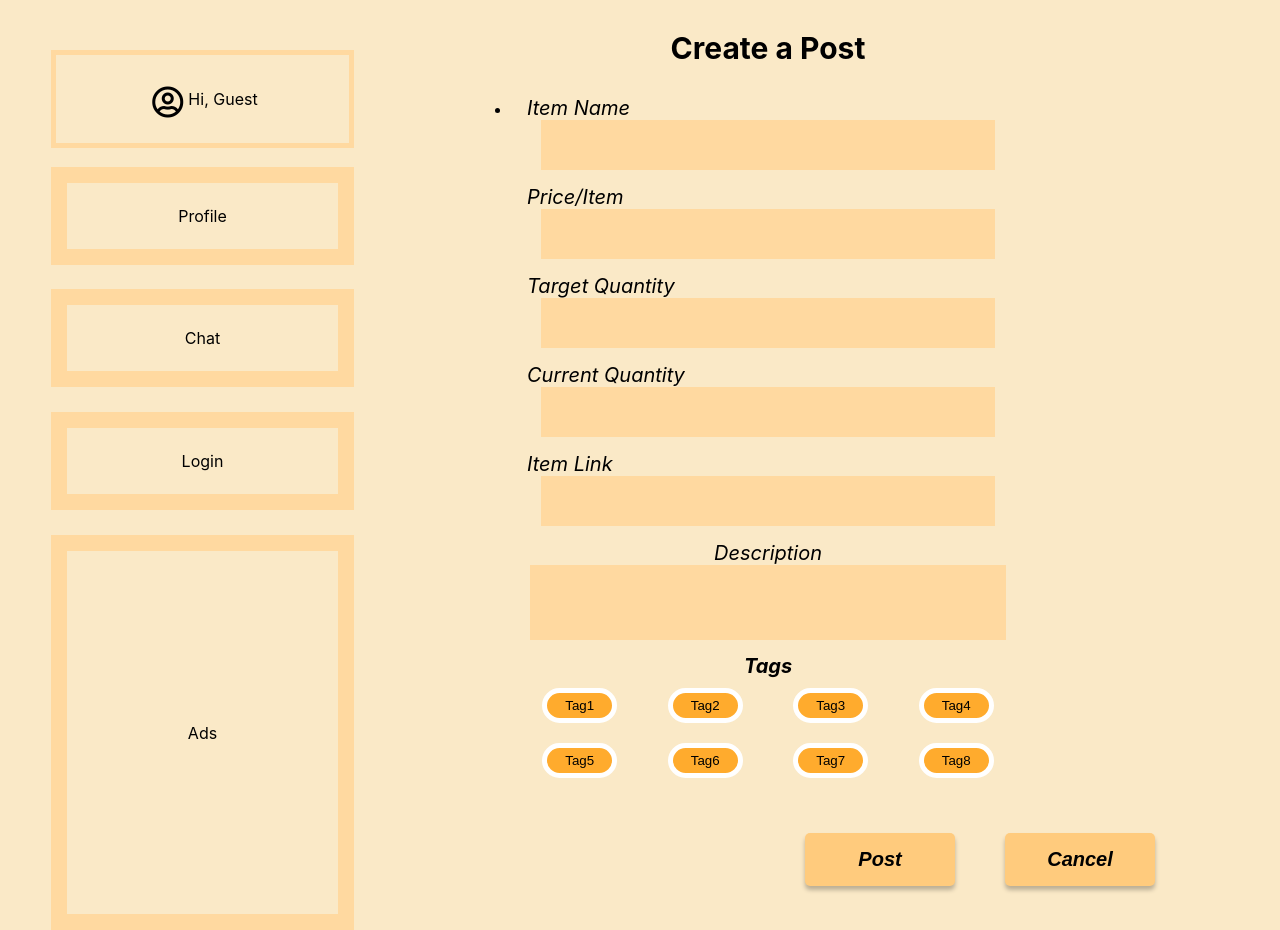
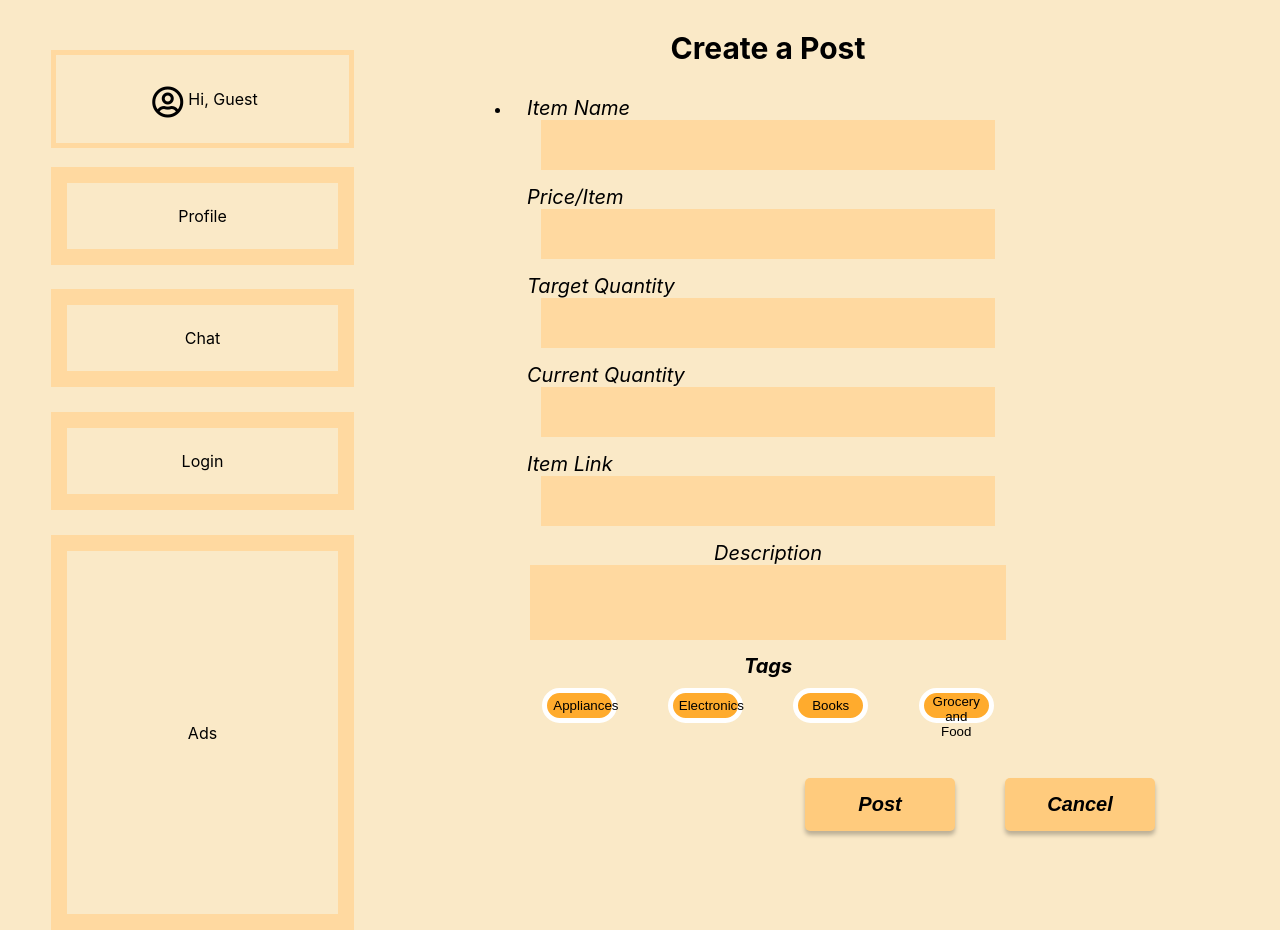
Before and after one commit to cis350/project-uniteandconquer, a React (Create React App) app in the folder uniteandconquer/: page /create-post in a window 1280 px wide. Built offline with nearby package versions, Linux system fonts and the light colour scheme.

Commit message:
Update CreatePost.js

```diff
--- a/uniteandconquer/src/components/CreatePost.js
+++ b/uniteandconquer/src/components/CreatePost.js
@@ -15,9 +15,11 @@ function CreatePost() {
 
   const [link, setLink] = useState('');
   const [description, setDescription] = useState('');
-  const [tags, setTags] = useState([]);
+  const [tags, setTags] = useState([
+
+  ]);
   const navigate = useNavigate();
-  const allTags = ['Tag1', 'Tag2', 'Tag3', 'Tag4', 'Tag5', 'Tag6', 'Tag7', 'Tag8'];
+  const allTags = ['Appliances', 'Electronics', 'Books', 'Grocery and Food'];
 
   /**
    * dummy user id
@@ -32,6 +34,7 @@ function CreatePost() {
     }
   }
   useEffect(() => {
+    console.log(allTags);
     allTags.forEach((tag) => { document.getElementById(tag).className = 'tag'; });
     tags.forEach((tag) => { document.getElementById(tag).className = 'tag_selected'; });
   }, [tags]);
@@ -104,14 +107,9 @@ function CreatePost() {
             <div className="create-post-tags">
               <div className="tags-label">Tags</div>
               <div className="post-tags">
-                <button className="tag" type="button" key="Tag1" id="Tag1" onClick={() => addTags('Tag1')}>Tag1</button>
-                <button className="tag" type="button" key="Tag2" id="Tag2" onClick={() => addTags('Tag2')}>Tag2</button>
-                <button className="tag" type="button" key="Tag3" id="Tag3" onClick={() => addTags('Tag3')}>Tag3</button>
-                <button className="tag" type="button" key="Tag4" id="Tag4" onClick={() => addTags('Tag4')}>Tag4</button>
-                <button className="tag" type="button" key="Tag5" id="Tag5" onClick={() => addTags('Tag5')}>Tag5</button>
-                <button className="tag" type="button" key="Tag6" id="Tag6" onClick={() => addTags('Tag6')}>Tag6</button>
-                <button className="tag" type="button" key="Tag7" id="Tag7" onClick={() => addTags('Tag7')}>Tag7</button>
-                <button className="tag" type="button" key="Tag8" id="Tag8" onClick={() => addTags('Tag8')}>Tag8</button>
+                {allTags.map((tag) => (
+                  <button type="button" className="tag" key={tag} id={tag} onClick={() => addTags(tag)}>{tag}</button>
+                ))}
               </div>
             </div>
           </div>
```
